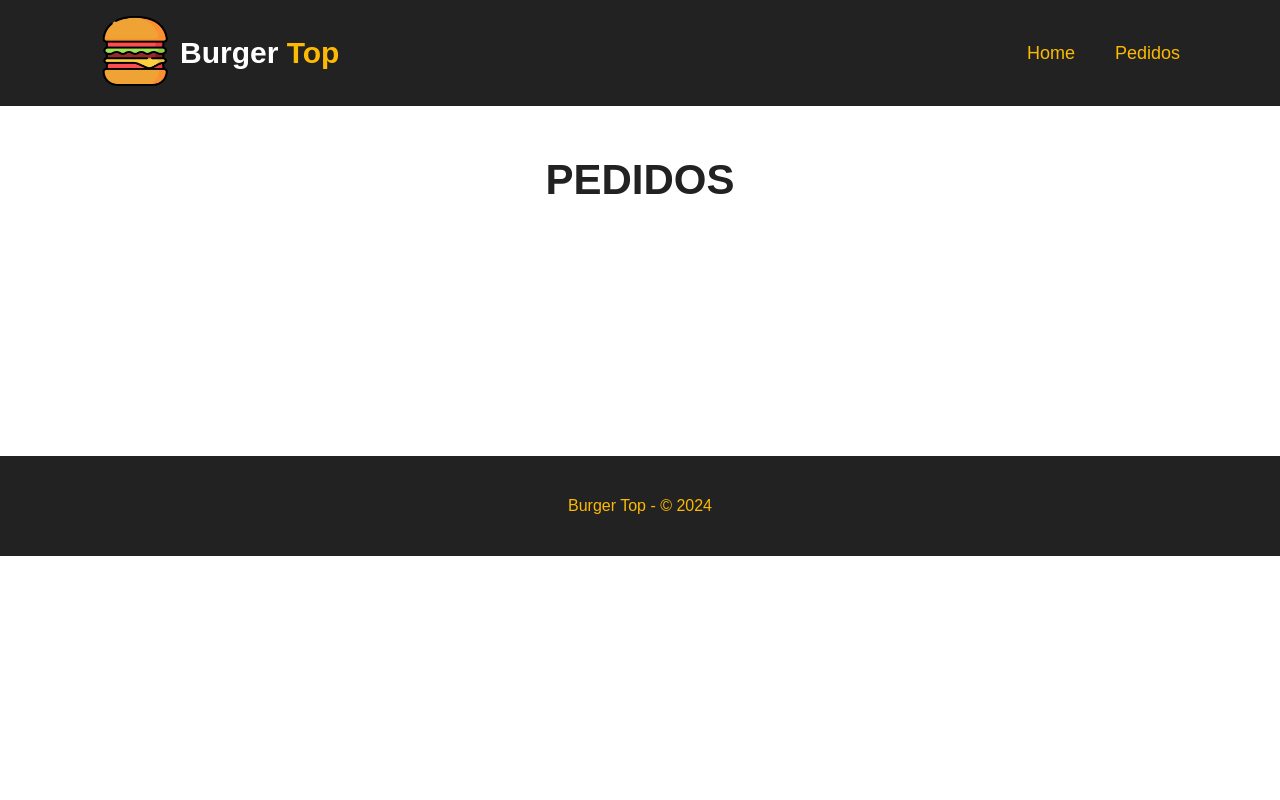
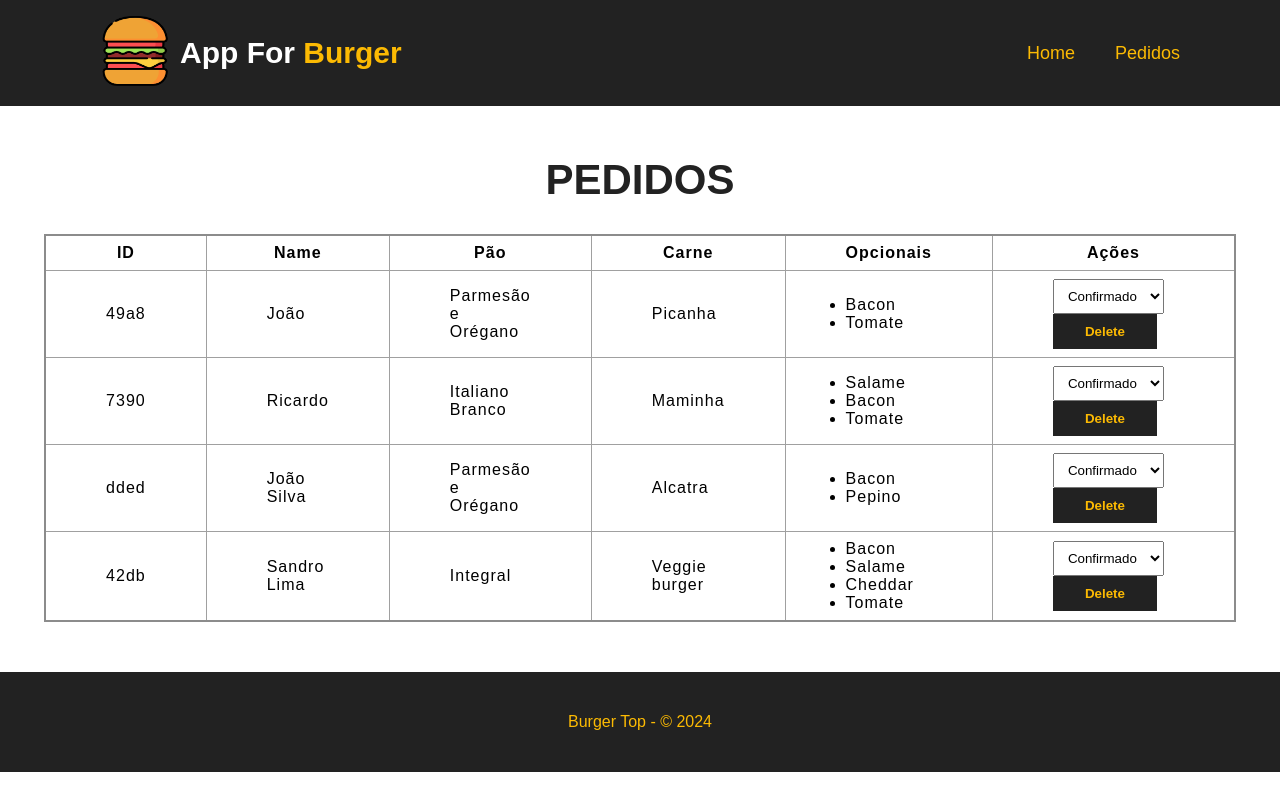
Before and after one commit to romatorres/projeto_burger, a Vue app: page /pedidos in a window 1280 px wide. Built offline with nearby package versions, Linux system fonts and the light colour scheme; data requests are answered from the project's data file.

Commit message:
receiving order data

```diff
--- a/db/db.json
+++ b/db/db.json
@@ -88,6 +88,42 @@
         "Tomate"
       ],
       "status": "Solicitado"
+    },
+    {
+      "id": "7390",
+      "nome": "Ricardo",
+      "pao": "Italiano Branco",
+      "carne": "Maminha",
+      "opcionais": [
+        "Salame",
+        "Bacon",
+        "Tomate"
+      ],
+      "status": "Solicitado"
+    },
+    {
+      "id": "dded",
+      "nome": "João Silva",
+      "pao": "Parmesão e Orégano",
+      "carne": "Alcatra",
+      "opcionais": [
+        "Bacon",
+        "Pepino"
+      ],
+      "status": "Solicitado"
+    },
+    {
+      "id": "42db",
+      "nome": "Sandro Lima",
+      "pao": "Integral",
+      "carne": "Veggie burger",
+      "opcionais": [
+        "Bacon",
+        "Salame",
+        "Cheddar",
+        "Tomate"
+      ],
+      "status": "Solicitado"
     }
   ]
 }
--- a/src/components/Banner.vue
+++ b/src/components/Banner.vue
@@ -1,6 +1,6 @@
 <template>
     <div class="main_banner">
-        <h1>Burger Top</h1>
+        <h1>App For Burger!! Um app para Hamburgerias, descomplicado e inteligente!</h1>
     </div>
 </template>
 
@@ -21,9 +21,11 @@ export default {
     justify-content: start;
 }
 .main_banner h1{
-    font-size: 60px;
+    font-size: 56px;
     color: #fff;
-    text-align: center;
-    padding: 20px 40px;
+    text-align: left;
+    padding: 20px 100px;
+    max-width: 700px;
+
 }
 </style>
--- /dev/null
+++ b/src/components/Dashboard.vue
@@ -0,0 +1,94 @@
+<template>
+    <div class="table-container">
+        <table>
+            <thead>
+                <tr>
+                    <th>ID</th>
+                    <th>Name</th>
+                    <th>Pão</th>
+                    <th>Carne</th>
+                    <th>Opcionais</th>
+                    <th>Ações</th>
+                </tr>
+            </thead>
+            <tbody v-for="burger in burgers" :key="burger.id">
+                <tr>
+                    <td>{{ burger.id }}</td>
+                    <td>{{ burger.nome }}</td>
+                    <td>{{ burger.pao }}</td>
+                    <td>{{ burger.carne }}</td>
+                    <td>
+                        <ul v-for="(opcional, index) in burger.opcionais" :key="index">
+                            <li>{{ opcional }}</li>
+                        </ul>
+                    </td>
+                    <td>
+                        <select>
+                            <option value="confirmado">Confirmado</option>
+                        </select>
+                        <button class="btn-table">Delete</button>
+                    </td>
+                </tr>
+            </tbody>
+        </table>
+    </div>
+</template>
+
+<script>
+export default {
+    name: "Dashboard",
+    data(){
+        return{
+            burgers: null,
+            burger_id: null,
+            status: []
+        }
+    },
+    methods:{
+        async getPedidos(){
+            const req = await fetch('http://localhost:3000/burgers')
+
+            const data = await req.json()
+
+            this.burgers = data
+        }
+    },
+    mounted(){
+        this.getPedidos()
+    }
+}
+</script>
+
+<style scoped>
+ .table-container {
+   display: flex;
+   justify-content: center;
+  }
+table {
+  border-collapse: collapse;
+  border: 2px solid rgb(140 140 140);
+  letter-spacing: 1px;
+}
+th,
+td {
+  border: 1px solid rgb(160 160 160);
+  padding: 8px 60px;
+}
+.btn-table{
+    background-color: #222;
+    color: #fcba03;
+    font-weight: bold;
+    border: solid 2px #222;
+    padding: 8px 30px;
+    cursor: pointer;
+    transition: .5s;
+}
+.btn-table:hover{
+    background-color: transparent;
+    color: #222
+}
+select{
+    padding: 8px 10px;
+    margin-right: 10px;
+}
+</style>
--- a/src/components/Navbar.vue
+++ b/src/components/Navbar.vue
@@ -4,7 +4,7 @@
         <router-link>
             <img :src="logo" :alt="alt" id="logo">
         </router-link>
-        <p class="text-logo">Burger<span> Top</span></p>
+        <p class="text-logo">App For<span> Burger</span></p>
         </div>
         <div class="link">
             <router-link to="/">Home</router-link>
--- a/src/views/Pedidos.vue
+++ b/src/views/Pedidos.vue
@@ -1,5 +1,17 @@
 <template>
   <div class="container_main">
     <h1>PEDIDOS</h1>
+    <Dashboard />
   </div>
 </template>
+
+<script>
+import Dashboard from "../components/Dashboard.vue"
+
+export default {
+  name: "Pedidos",
+  components:{
+    Dashboard
+  }
+}
+</script>
```
